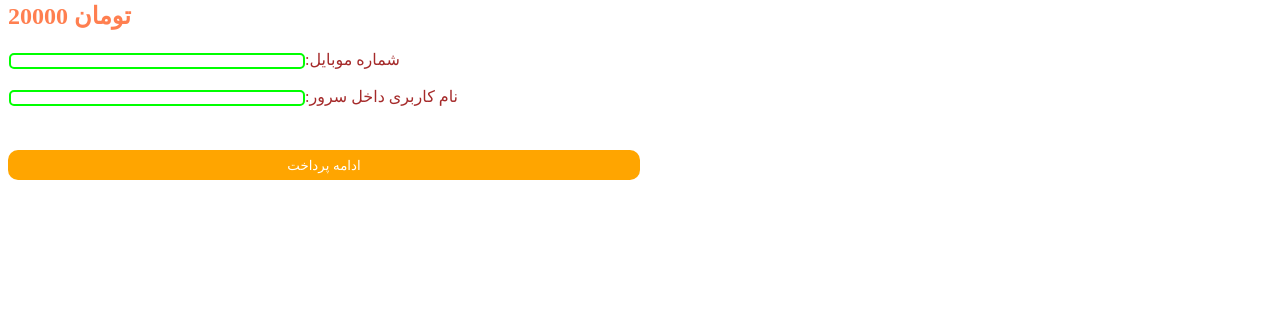
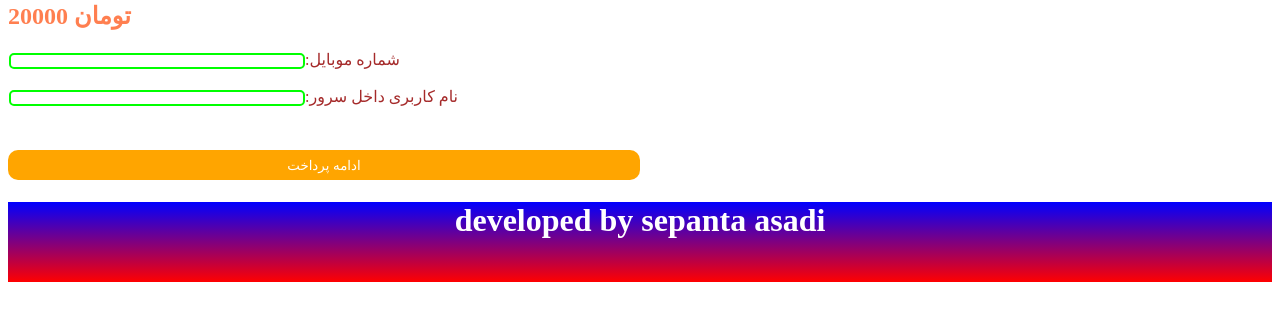
Before and after one commit to sepantacoder/minecraft_mini_rankshop, a Django app: page /buy/1/ in a window 1280 px wide. Shown: the part 218-539 px from the top of the page. Run offline with Django 5.2, Linux system fonts and the light colour scheme; data comes from the database, SQL or seed files in the repository.

Commit message:
Fix CSS deployment

```diff
--- a/config/store/static/store/home.css
+++ b/config/store/static/store/home.css
@@ -101,3 +101,6 @@ footer{
         height: 100%;
     }
 }
+body{
+    background-color: white !important;
+}
--- a/config/store/templates/store/base.html
+++ b/config/store/templates/store/base.html
@@ -13,7 +13,7 @@
         footer {
             background-image: linear-gradient(blue, red);
             color: white;
-            display: none;
+            height: 80px;
         }
 
         header {
```
